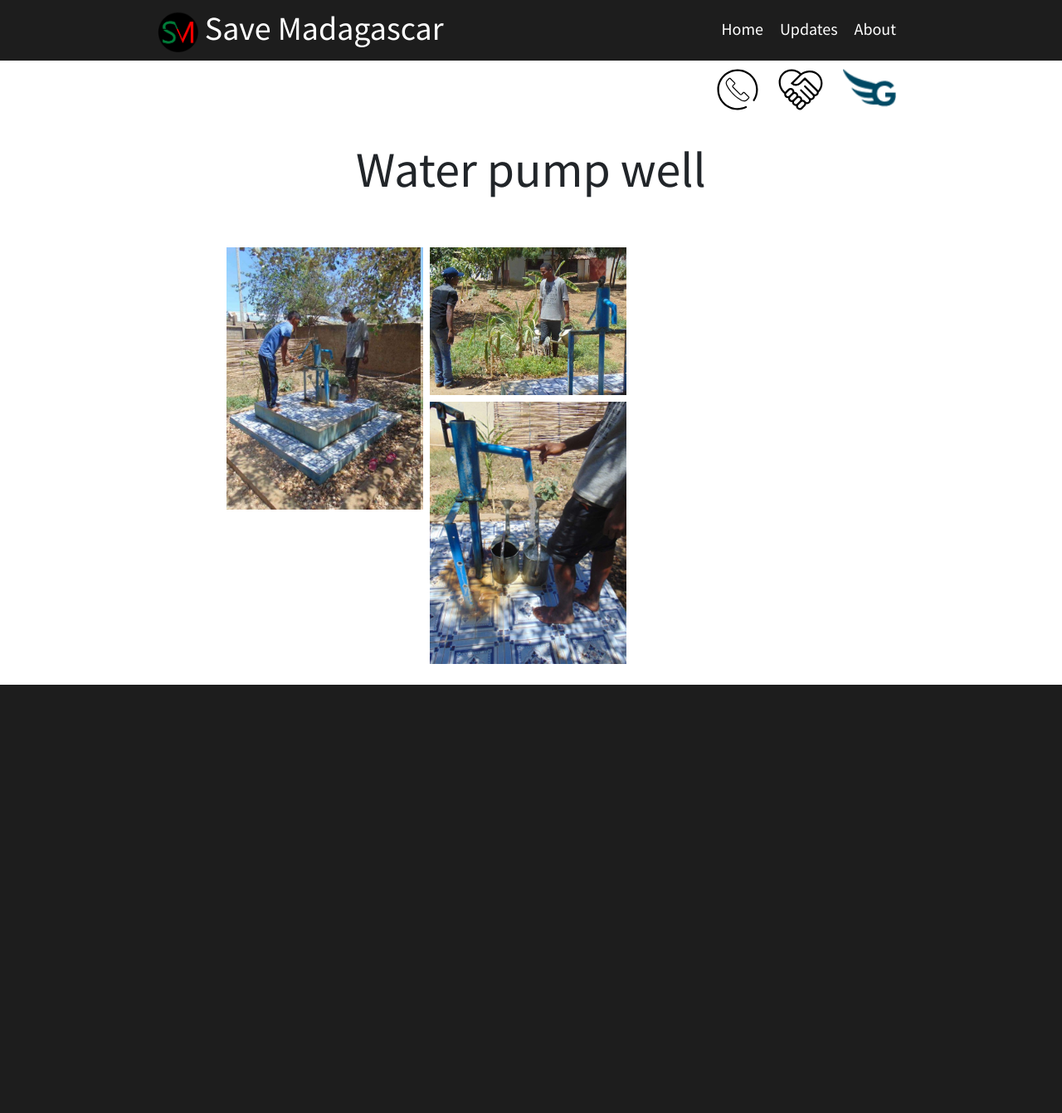
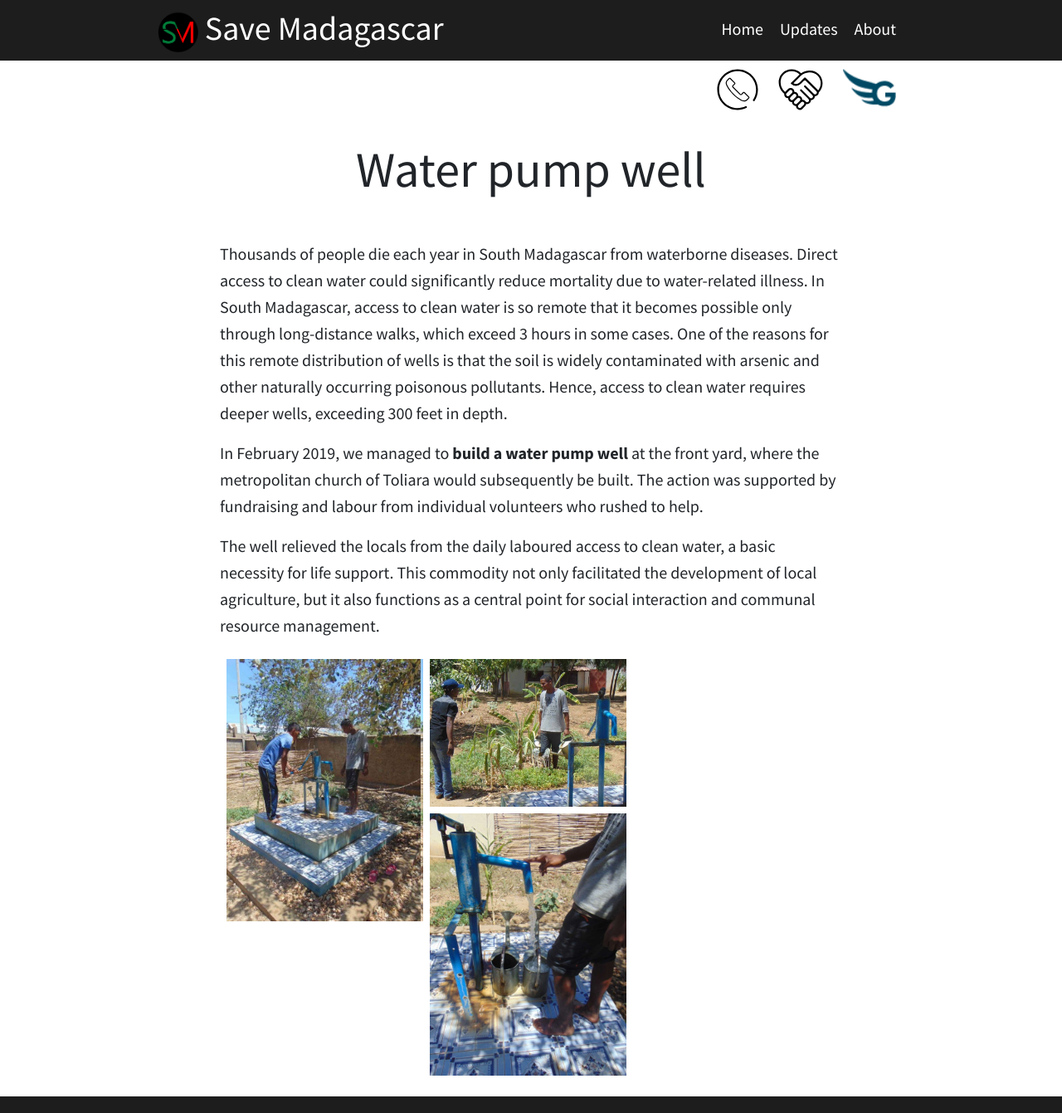
Before and after one commit to at07cm1/smadagascar_site, a Jekyll site: the page built from _posts/updates/2019-02-01-water_pump_well.md, in a window 1280 px wide. Shown: the whole page at 83% size. Built offline with Jekyll 4.4.1, drawn with Linux system fonts in a browser that asks for light colours; before the commit the page ends 900 px from its top, so only the background shows below that.

Commit message:
text for water pump well

```diff
--- a/_posts/updates/2019-02-01-water_pump_well.md
+++ b/_posts/updates/2019-02-01-water_pump_well.md
@@ -8,3 +8,9 @@ gallery_images:
   - /media/post_pictures/water_pump_well/2.jpg
   - /media/post_pictures/water_pump_well/3.jpg
 ---
+
+Thousands of people die each year in South Madagascar from waterborne diseases. Direct access to clean water could significantly reduce mortality due to water-related illness. In South Madagascar, access to clean water is so remote that it becomes possible only through long-distance walks, which exceed 3 hours in some cases. One of the reasons for this remote distribution of wells is that the soil is widely contaminated with arsenic and other naturally occurring poisonous pollutants. Hence, access to clean water requires deeper wells, exceeding 300 feet in depth.
+
+In February 2019, we managed to **build a water pump well** at the front yard, where the metropolitan church of Toliara would subsequently be built. The action was supported by fundraising and labour from individual volunteers who rushed to help.
+
+The well relieved the locals from the daily laboured access to clean water, a basic necessity for life support. This commodity not only facilitated the development of local agriculture, but it also functions as a central point for social interaction and communal resource management.
```
